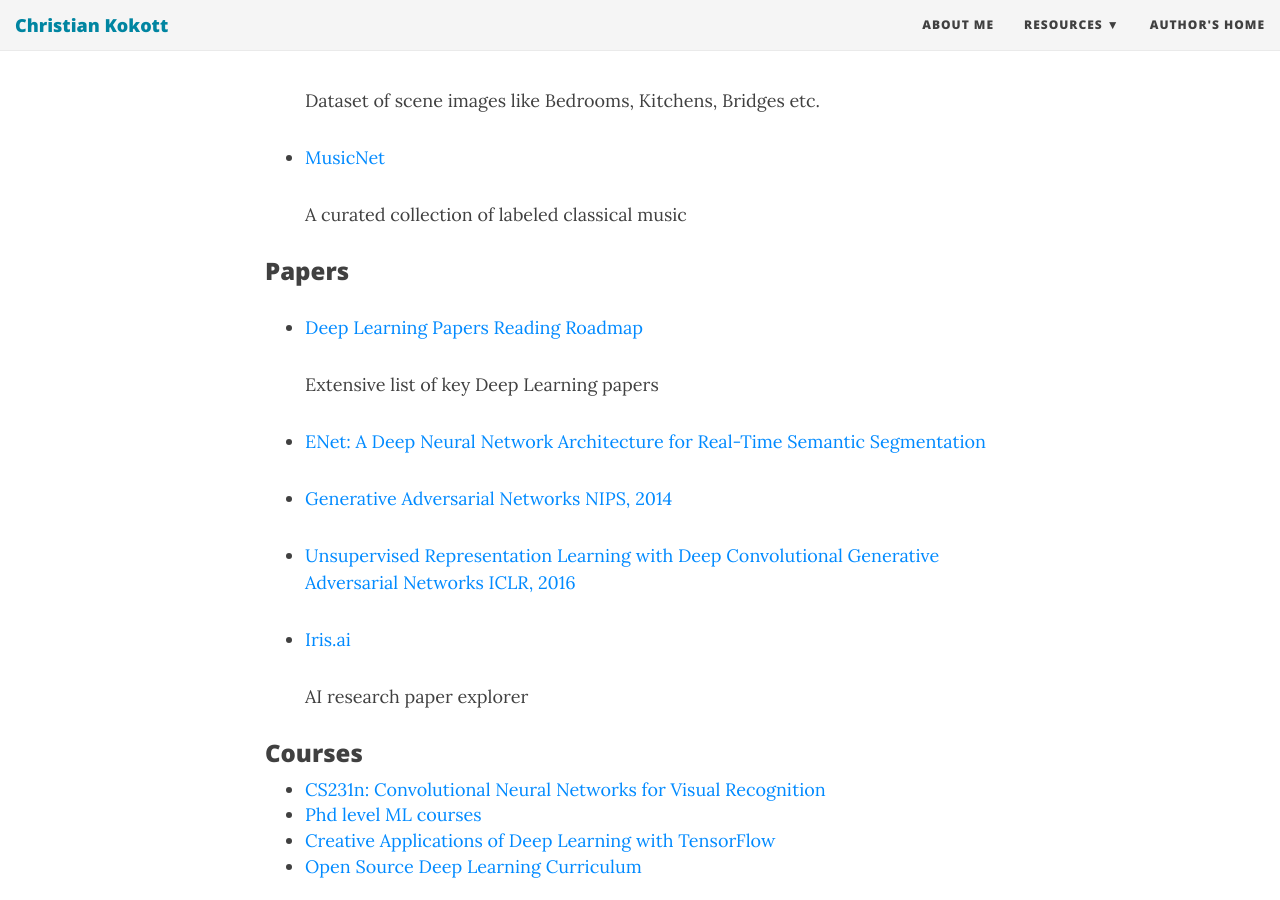
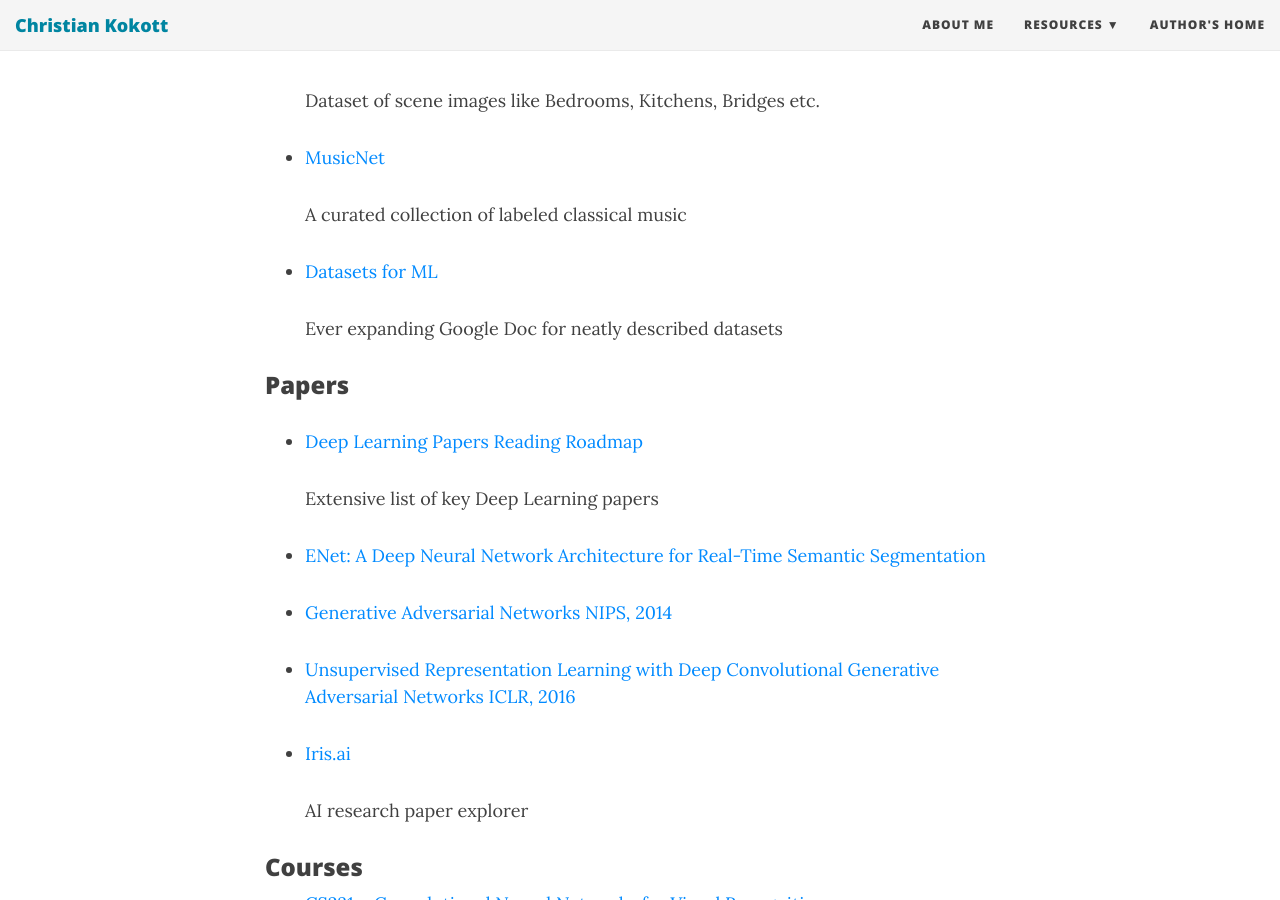
Before and after one commit to dotKokott/dotKokott.github.io, a Jekyll site: the page built from pages/resources/machinelearning.md, in a window 1280 px wide and 900 px high, scrolled down 1986 px. Built offline with Jekyll 4.4.1, drawn with Linux system fonts in a browser that asks for light colours; nearby versions of some CDN libraries.

Commit message:
Added another dataset for ML

```diff
--- a/pages/resources/machinelearning.md
+++ b/pages/resources/machinelearning.md
@@ -62,6 +62,10 @@
 * [MusicNet](http://homes.cs.washington.edu/~thickstn/musicnet.html)
 
   A curated collection of labeled classical music
+
+* [Datasets for ML](https://docs.google.com/spreadsheets/d/1AQvZ7-Kg0lSZtG1wlgbIsrm90HaTZrJGQMz-uKRRlFw)
+
+  Ever expanding Google Doc for neatly described datasets
 
 ### Papers
 * [Deep Learning Papers Reading Roadmap](https://github.com/songrotek/Deep-Learning-Papers-Reading-Roadmap)
```
